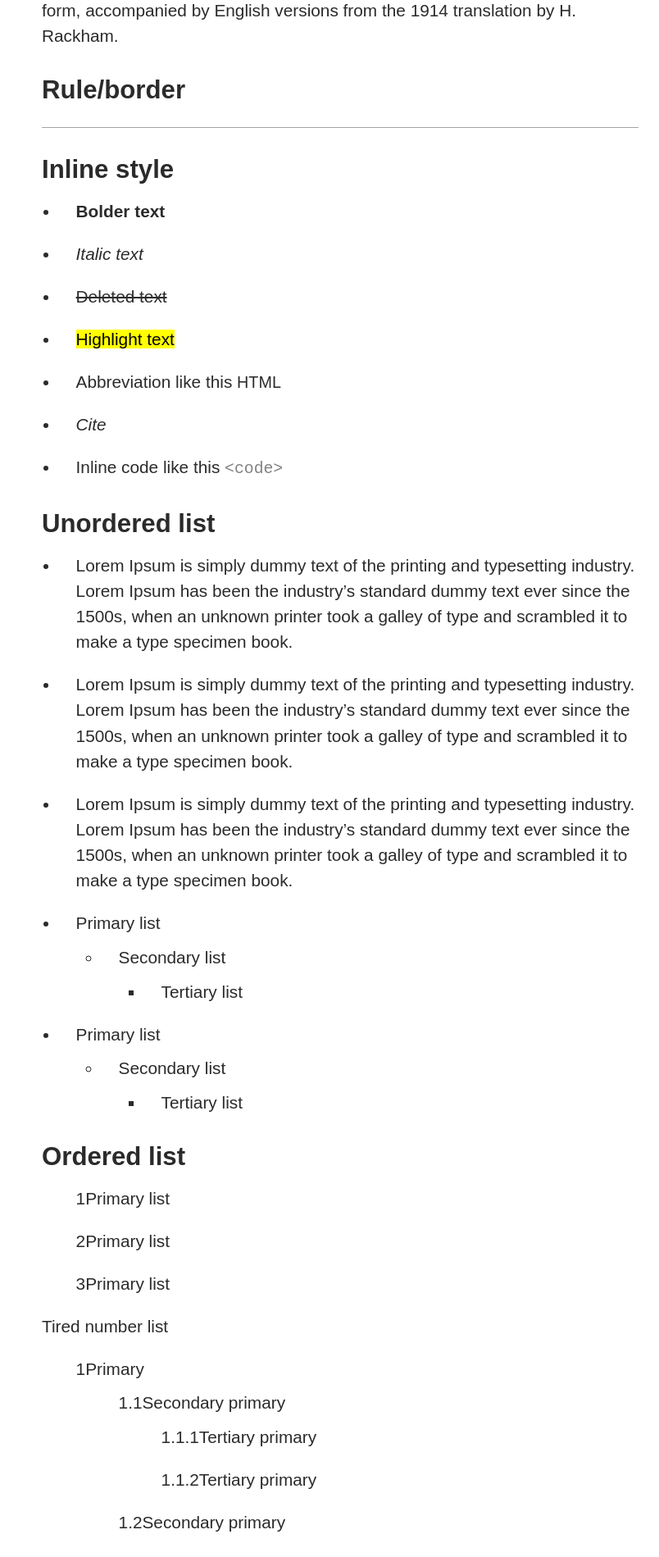
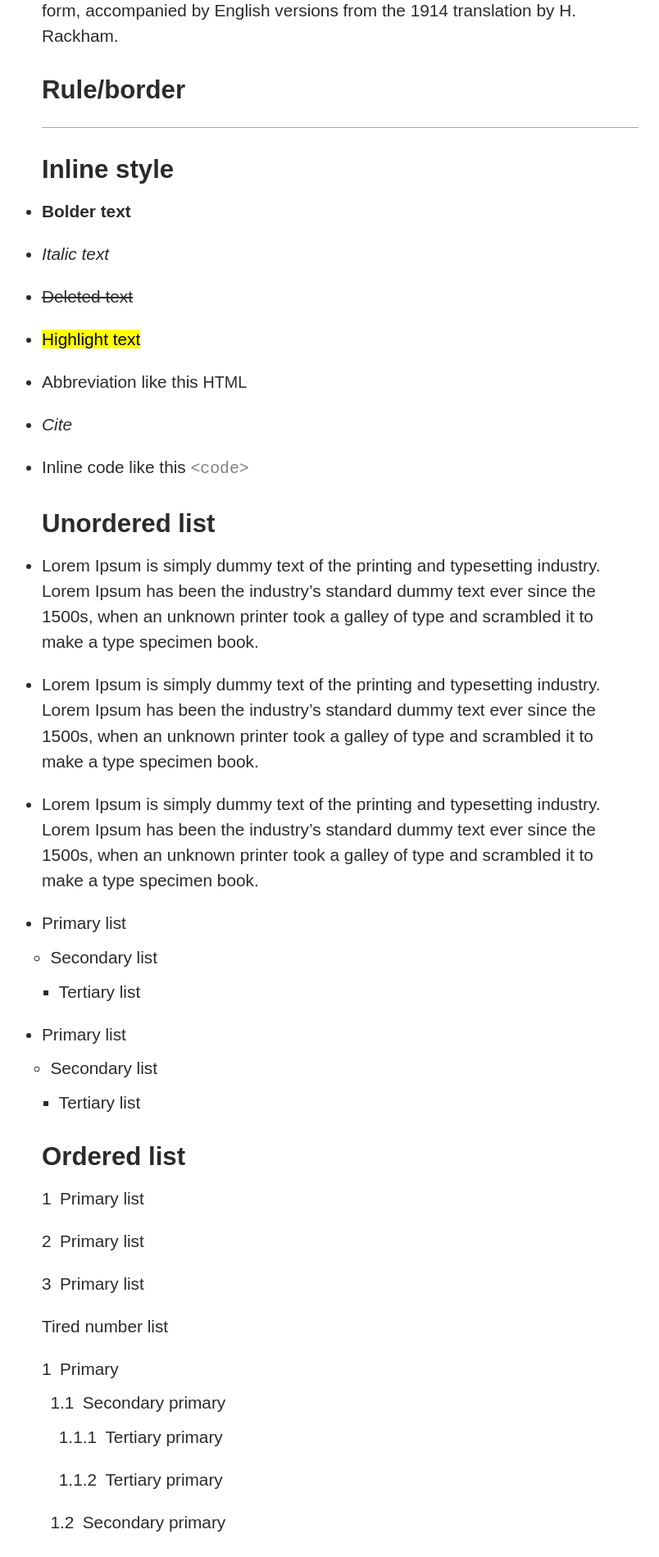
Before and after one commit to aflim/fleuron, a Jekyll site: the page built from styleguide.md, in a window 1280 px wide. Shown: the part 1208-3107 px from the top of the page at 82% size, without its empty margins (225-1029 px from the left). Built offline with Jekyll 4.4.1, drawn with Linux system fonts in a browser that asks for light colours.

Commit message:
Update _typography.scss

```diff
--- a/_sass/_typography.scss
+++ b/_sass/_typography.scss
@@ -37,7 +37,7 @@ p {
 ul,
 ol {
   padding: 0;
-  margin-inline-start: var(--spacer-base);
+  margin-inline-start: 0;
   margin-block-start: 0;
   margin-block-end: var(--spacer-base);
 
@@ -48,7 +48,6 @@ ol {
   }
 
   li {
-    padding-inline-start: 1em;
     margin-block-end: var(--spacer-base);
   }
 }
@@ -58,6 +57,7 @@ ol {
   list-style-type: none;
 
   li::before {
+    padding-inline-end: .5em;
     counter-increment: tiered-numb-list;
     content: counters(tiered-numb-list, ".");
   }
```
